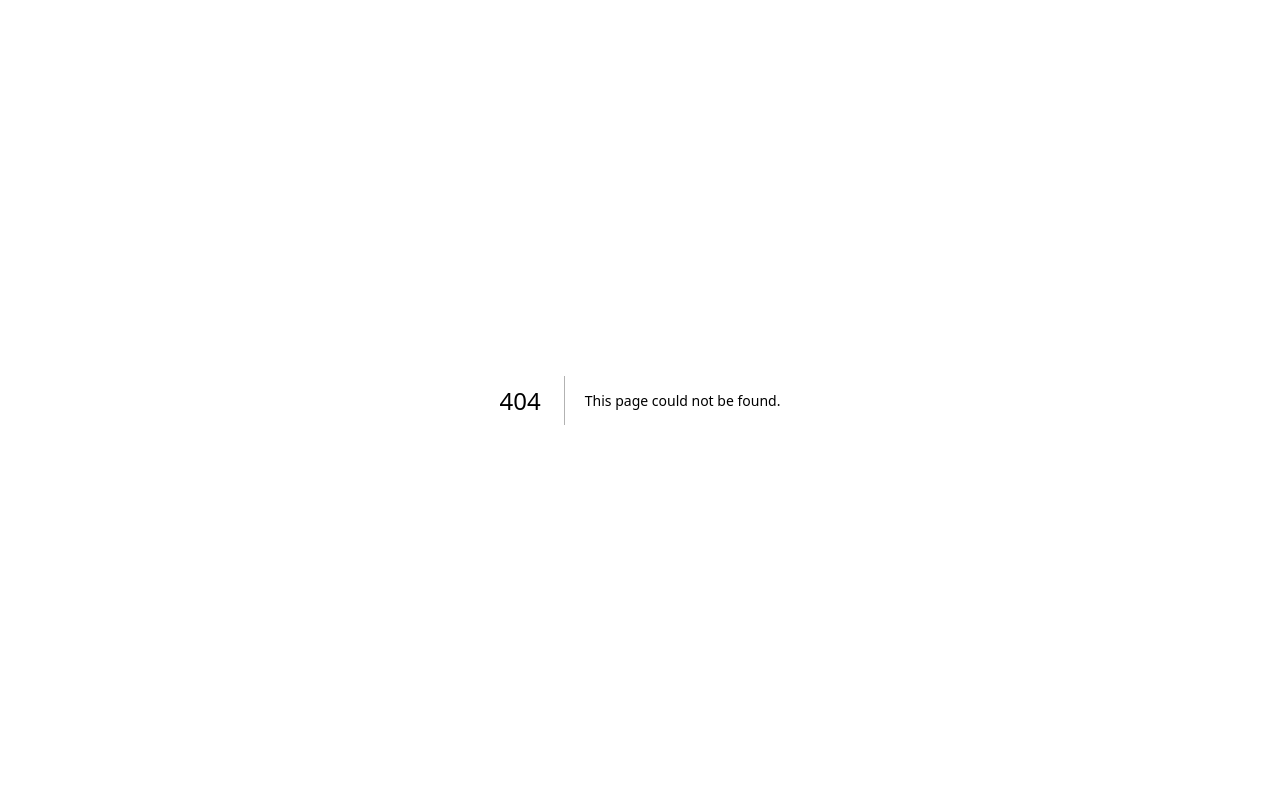
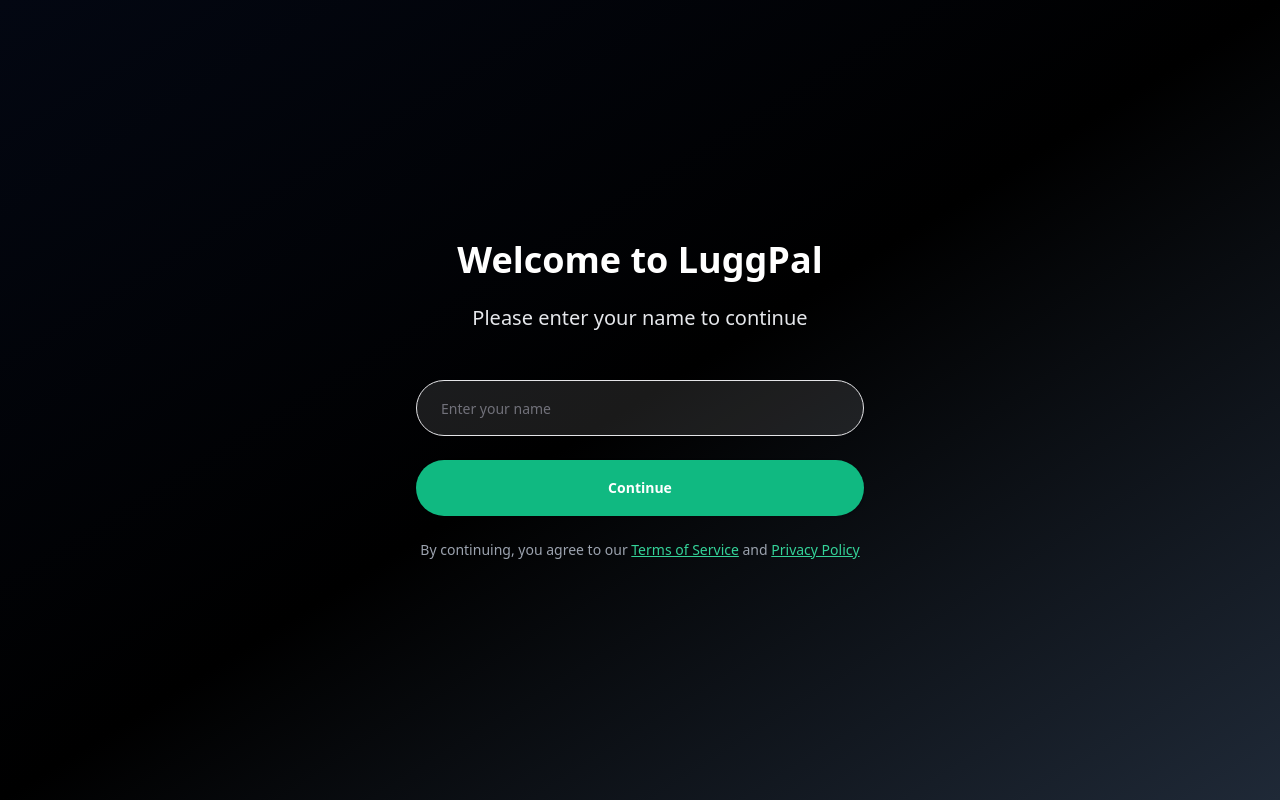
Before and after one commit to jphacks/tk_2422, a Next.js app in the folder frontend/: page /submitName in a window 1280 px wide. Before the commit this address had no page. Built offline with nearby package versions, Linux system fonts and the light colour scheme; no server answers.

Commit message:
ユザネ入力画面完成

```diff
--- /dev/null
+++ b/frontend/src/app/submitName/page.tsx
@@ -0,0 +1,81 @@
+"use client";
+import { useRouter } from "next/navigation";
+import { db } from "../../lib/firebase/firebase";
+import { doc, setDoc } from "firebase/firestore";
+import { Button } from "@/components/ui/button";
+import { Input } from "@/components/ui/input";
+import { motion } from "framer-motion";
+import { useState } from "react";
+import { useUser } from "../context/UserContext";
+
+export default function SubmitName() {
+  const router = useRouter();
+  const [name, setName] = useState("");
+  const [error, setError] = useState("");
+  const { uid } = useUser() || { uid: null };
+
+  const handleSubmit = async (e: React.FormEvent<HTMLFormElement>) => {
+    e.preventDefault();
+
+    if (!name.trim()) {
+      setError("Please enter your name");
+      return;
+    }
+
+    try {
+      if (!uid) {
+        throw new Error("User ID not found");
+      }
+
+      await setDoc(doc(db, "Users", uid), {
+        uid: uid,
+        name: name.trim(),
+      });
+
+      router.push("/home");
+    } catch (error) {
+      console.error("Error saving name:", error);
+      setError("An error occurred while saving your name. Please try again.");
+    }
+  };
+
+  return (
+    <div className="min-h-screen bg-gradient-to-br from-gray-950 via-black to-gray-800 flex items-center justify-center px-4">
+      <motion.div initial={{ opacity: 0, y: 20 }} animate={{ opacity: 1, y: 0 }} transition={{ duration: 0.5 }} className="w-full max-w-md">
+        <div className="text-center space-y-6 mb-12">
+          <h1 className="text-4xl font-bold text-white mb-2">Welcome to LuggPal</h1>
+          <p className="text-xl text-gray-200">Please enter your name to continue</p>
+        </div>
+
+        <form onSubmit={handleSubmit} className="space-y-6">
+          <div className="space-y-2">
+            <Input
+              type="text"
+              placeholder="Enter your name"
+              value={name}
+              onChange={(e) => setName(e.target.value)}
+              className="w-full h-14 rounded-full bg-white/10 text-white placeholder-gray-400 px-6"
+              maxLength={50}
+            />
+            {error && <p className="text-red-400 text-sm px-4">{error}</p>}
+          </div>
+
+          <Button type="submit" className="w-full h-14 rounded-full bg-emerald-500 hover:bg-emerald-600 text-white font-semibold transition-all transform hover:scale-105">
+            Continue
+          </Button>
+
+          <p className="text-center text-sm text-gray-400">
+            By continuing, you agree to our{" "}
+            <a href="#" className="text-emerald-400 hover:text-emerald-300 underline">
+              Terms of Service
+            </a>{" "}
+            and{" "}
+            <a href="#" className="text-emerald-400 hover:text-emerald-300 underline">
+              Privacy Policy
+            </a>
+          </p>
+        </form>
+      </motion.div>
+    </div>
+  );
+}
```
